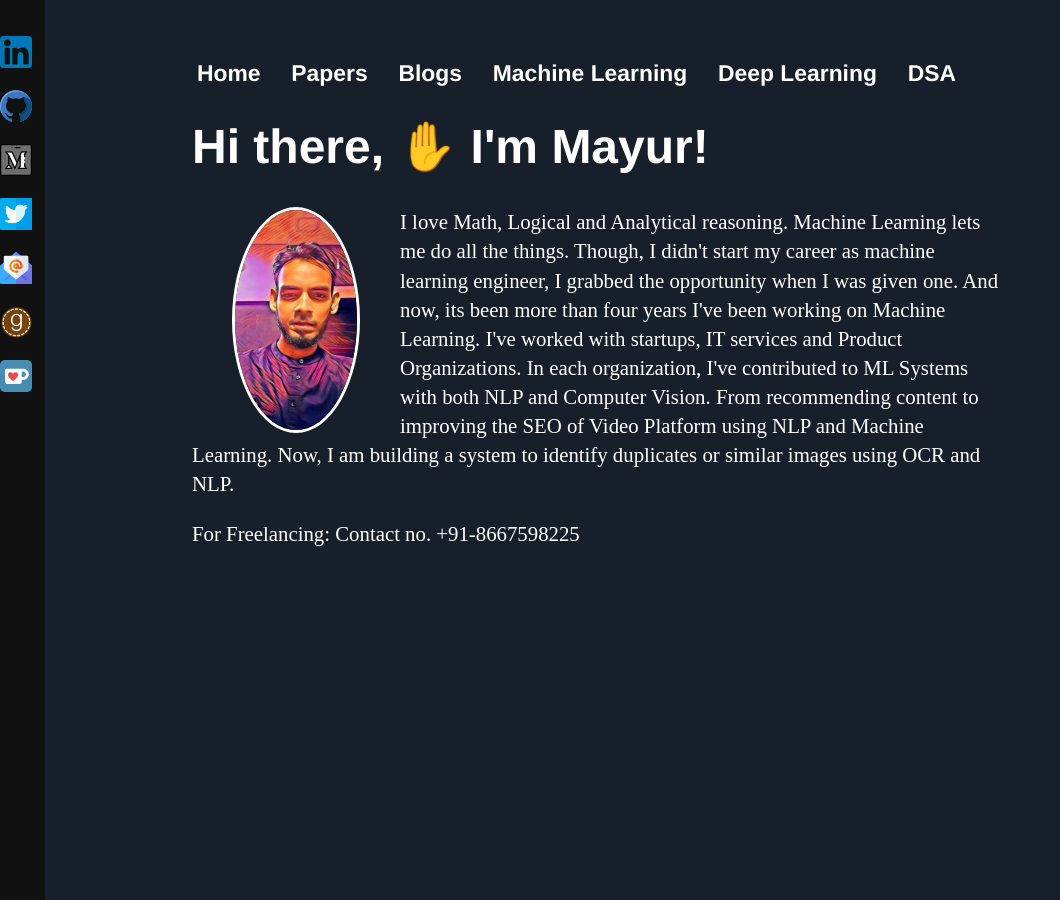
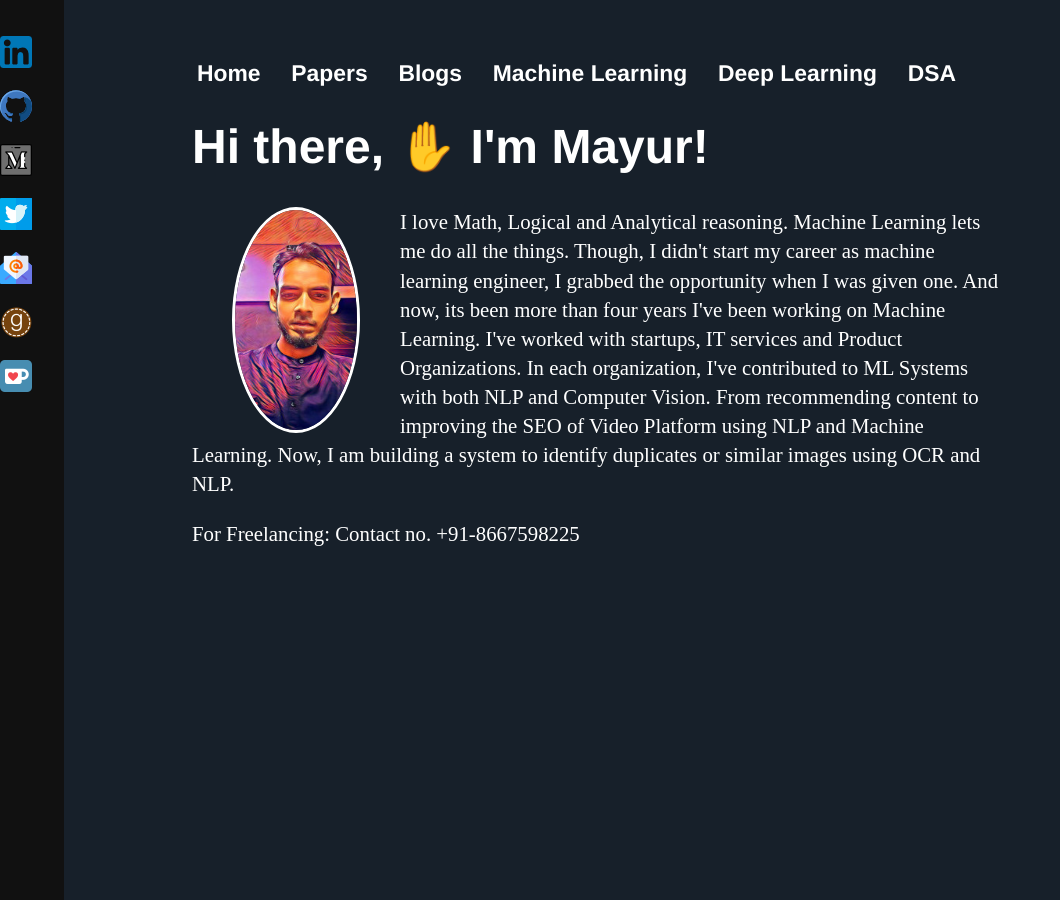
Before and after one commit to Mayurji/mayurji.github.io, a Jekyll site: the page built from index.html, in a window 1280 px wide. Shown: the whole page, without its empty margins (0-1060 px from the left). Built offline with Jekyll 4.4.1, drawn with Linux system fonts in a browser that asks for light colours.

Commit message:
Update main.css

```diff
--- a/css/main.css
+++ b/css/main.css
@@ -182,7 +182,7 @@ ul#horizontal-list li {
 
 .sidebar {
   height: 100%;
-  width: 45px;
+  width: 5%;
   position: fixed;
   z-index: 1;
   top: 0;
```
